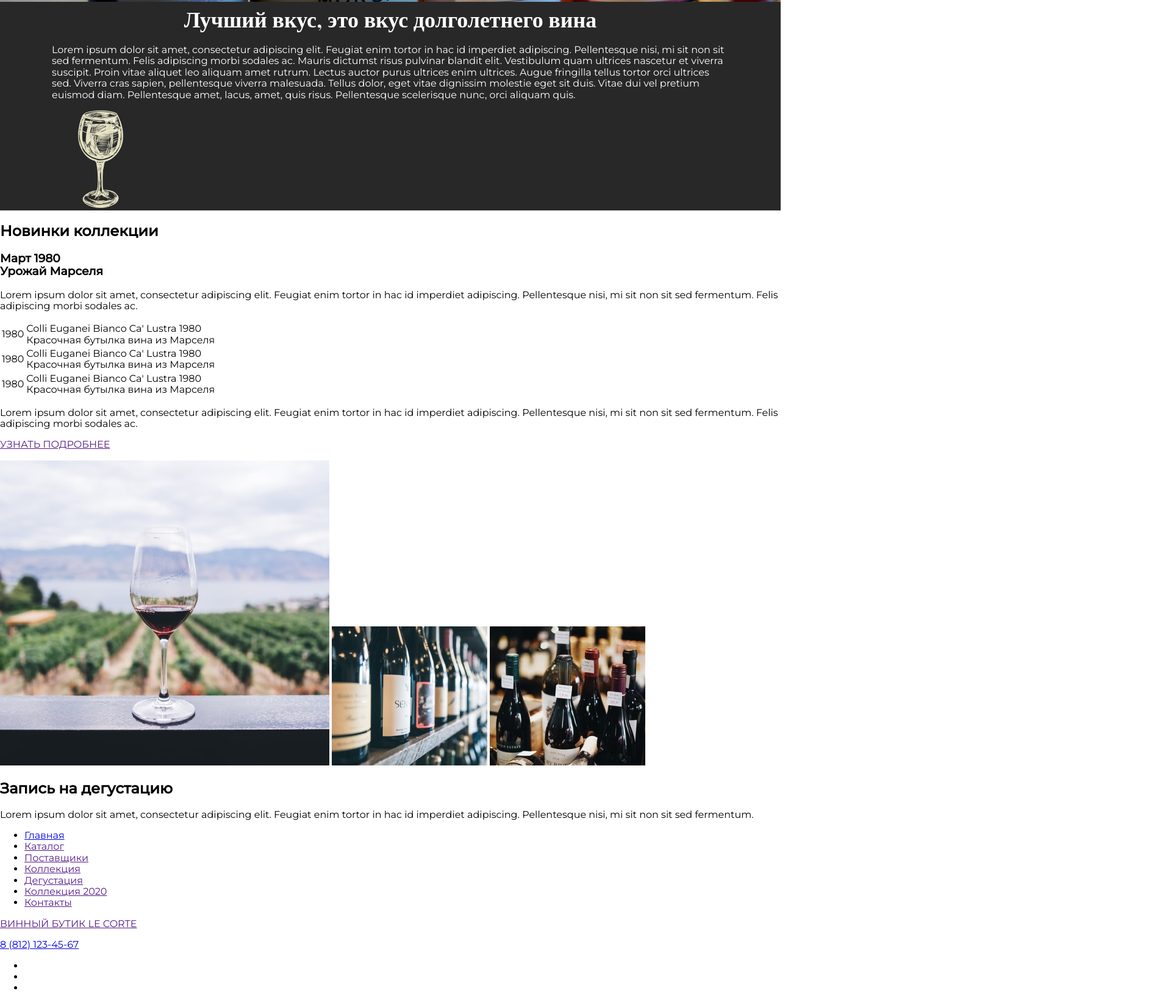
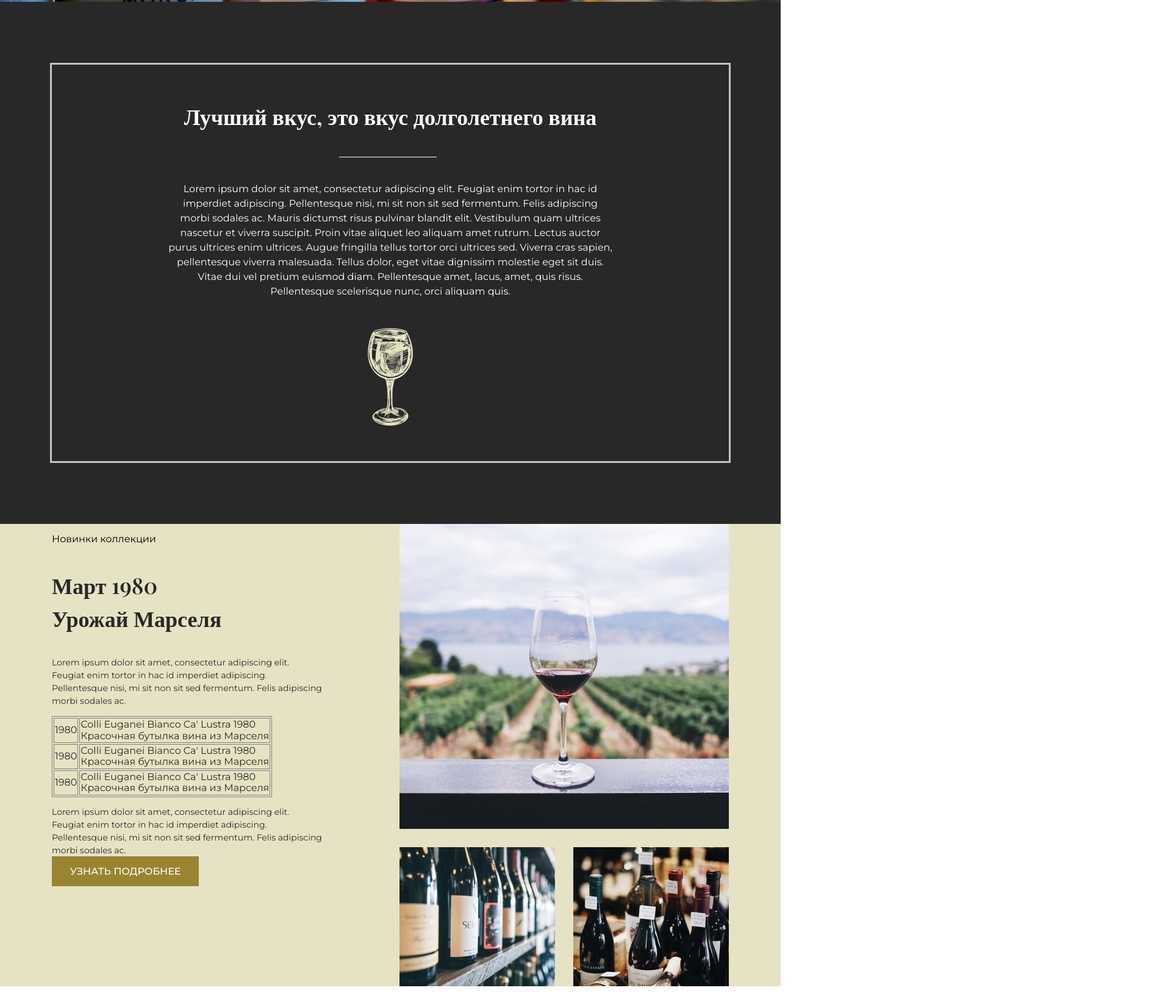
Before and after one commit to apkoha/Le-Corte_landing, a plain HTML site: page index.html in a window 1280 px wide. Shown: the part 897-2530 px from the top of the page at 61% size, 1920 px wide, since content can reach past the window. Drawn offline with nearby package versions, Linux system fonts and the light colour scheme.

Commit message:
изменения за 03.09.2023

```diff
--- a/css/style.css
+++ b/css/style.css
@@ -1,8 +1,8 @@
 
-@font-face {
+/* @font-face {
     font-family: 'Montserrat', sans-serif;
     font-family: 'Playfair Display', serif;
-}
+} */
 
 body {
     font-family: 'Montserrat', sans-serif;
@@ -10,6 +10,7 @@ body {
 
 header {
     background: url(../images/background_nav.jpg) no-repeat;
+    background-position: center;
 }
 
 h1 {
@@ -38,9 +39,9 @@ h1 {
 }
 
 .nav_info {
-    width: 1920px;
+    width: 1110px;
     min-height: 900px;
-    background-position: 0 0;
+    margin: 0 auto;
     font-size: 13px;
     line-height: 20px;
     font-weight: 500;
@@ -105,19 +106,123 @@ h1 {
 }
 
 .wine_description {
+    padding: 100px 0px;
     color: #fff;
     background-color: #282828;
 }
 
 .wine_description_container {
+    display: flex;
+    flex-direction: column;
+    align-items:center;
     width: 1110px;
     margin: 0 auto;
+    border: 3px solid #C4C4C4;
 }
 
 .wine_description_container h2 {
-    margin: 0;
+    width: 732px;
+    margin: 0 auto;
+    padding: 57px 30px 0px 30px;
     font-family: 'Playfair Display', serif;
     font-size: 36px;
     line-height: 54px;
     text-align: center;
 }
+
+.wine_description_container p {
+    position: relative;
+    width: 732px;
+    margin: 0 auto;
+    padding: 81px 30px 0px 30px;
+    font-family: 'Montserrat', sans-serif;
+    font-size: 16px;
+    font-weight: 400;
+    line-height: 24px;
+    text-align: center;
+}
+
+.wine_description_container p::before {
+    content: "";
+    position: absolute;
+    top: 40px;
+    left: 312px;
+    width: 160px;
+    height: 1px;
+    background: #fff;
+}
+
+.wine_description_container img {
+    margin: 48px 0px 58px 0px;
+}
+
+.winemap {
+  background: #E6E3C4;
+  color: #282828;;
+}
+
+.winemap_container {
+    display: flex;
+    justify-content: space-between;
+    width: 1110px;
+    margin: 0 auto;
+    /* padding: 52px 0px;
+    border-top: 1px solid #998431;
+    border-bottom: 1px solid #998431; */
+}
+
+.container_winemap-table {
+    width: 444px;
+}
+
+.container_winemap-table h2 {
+    font-family: 'Montserrat', sans-serif;
+    font-size: 16px;
+    font-weight: 400;
+    line-height: 24px;
+    color: #000;
+}
+
+.container_winemap-table h3 {
+    font-family: 'Playfair Display', serif;
+    font-size: 36px;
+    line-height: 54px;
+}
+
+.container_winemap-table p {
+    font-family: 'Montserrat', sans-serif;
+    font-size: 14px;
+    font-weight: 400;
+    line-height: 21px;
+}
+
+.winemap-table {
+    border: 1px solid grey;
+}
+
+.winemap-table td {
+    border: 1px solid grey;
+}
+
+.winemap-table_link {
+    width: 254px;
+    min-height: 50px;
+    padding: 15px 30px 15px 30px;
+    text-decoration: none;
+    font-family: 'Montserrat', sans-serif;
+    font-size: 16px;
+    font-weight: 500;
+    line-height: 20px;
+    text-align: center;
+    color:#fff;
+    background-color: #998431;
+}
+
+.container_wine-photo {
+    display: flex;
+    flex-wrap: wrap;
+    align-content: space-between;
+    justify-content: space-between;
+    width: 540px;
+    min-height: 758px;
+}
--- a/index.html
+++ b/index.html
@@ -43,14 +43,20 @@
                      <img src="images/glass_icon.png" alt="бокал вина">
                 </div>
             </section>
-            <article>
-                <div id="winemap">
+            <article class="winemap" id="winemap">
+                <div class="winemap_container">
+                    <div class="container_winemap-table">
                         <h2>Новинки коллекции</h2>
                             <h3>Март 1980<br>Урожай Марселя</h3>
                                 <p>
                                     Lorem ipsum dolor sit amet, consectetur adipiscing elit. Feugiat enim tortor in hac id imperdiet adipiscing. Pellentesque nisi, mi sit non sit sed fermentum. Felis adipiscing morbi sodales ac.
                                 </p>
-                <table>
+                        <table class="winemap-table">
+                            <!-- <tr>
+                                <th></th>
+                                <th></th>
+                                <th></th>
+                            </tr> -->
                             <tr>
                                 <td>1980</td>
                                 <td>Colli Euganei Bianco Ca' Lustra 1980<br>Красочная бутылка вина из Марселя</td>
@@ -68,13 +74,14 @@
                         Lorem ipsum dolor sit amet, consectetur adipiscing elit. Feugiat enim tortor in hac id imperdiet adipiscing. Pellentesque nisi, mi sit non sit sed fermentum. Felis adipiscing morbi sodales ac.
                         </p>
                         <p>
-                    <a href="">УЗНАТЬ ПОДРОБНЕЕ</a>
+                            <a class="winemap-table_link" href="">УЗНАТЬ ПОДРОБНЕЕ</a>
                         </p>
                     </div>
-                <div>
-                    <img src="images/glass_nature.jpg" alt="Стакан вина на фоне виноградника">
-                    <img src="images/bottle_bar.jpg" alt="Бутылки на полках">
-                    <img src="images/bottle_name.jpg" alt="Бутылки с этикетками">
+                    <div class="container_wine-photo">
+                        <img src="images/glass_nature.jpg" width="540" height="500" alt="Стакан вина на фоне виноградника">
+                        <img src="images/bottle_bar.jpg" width="255" height="228" alt="Бутылки на полках">
+                        <img src="images/bottle_name.jpg" width="255" height="228" alt="Бутылки с этикетками">
+                    </div>
                 </div>
             </article>
             <section>
```
Lines whose indentation alone changed are shown as unchanged.
